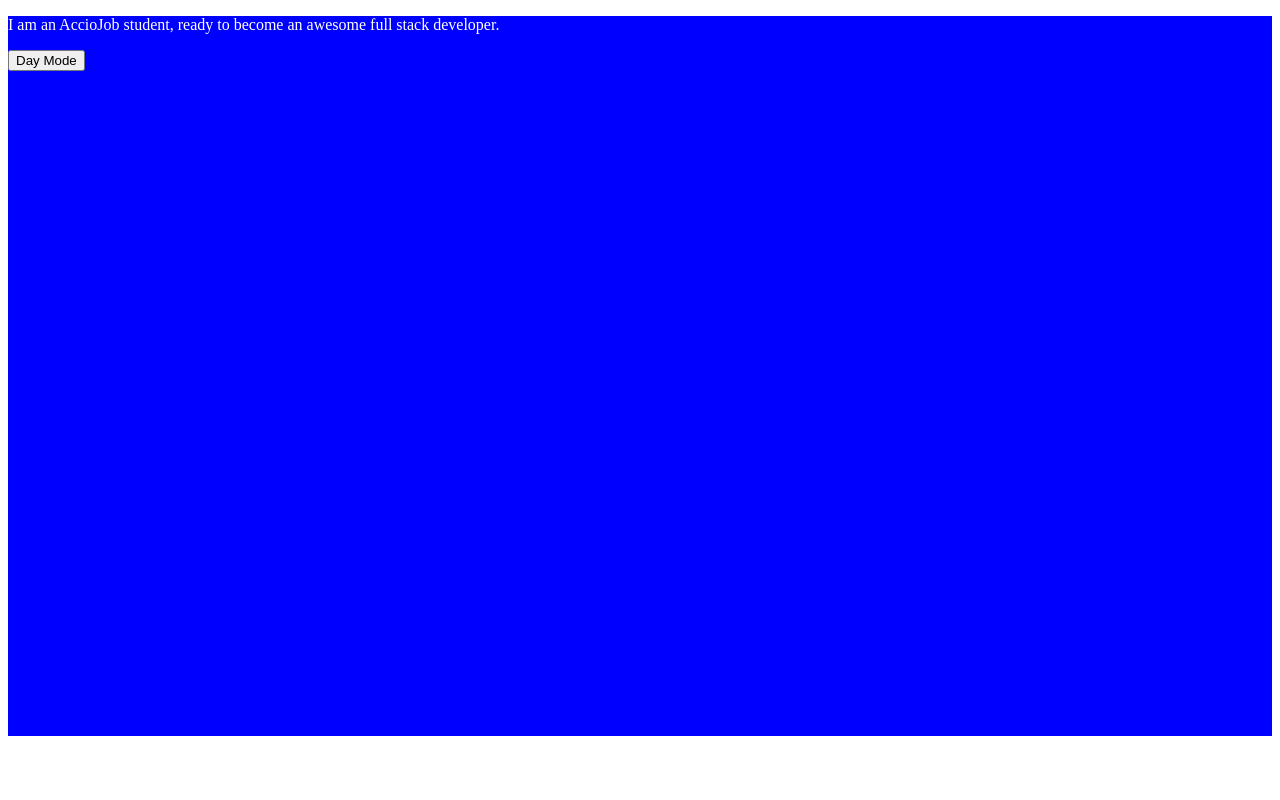
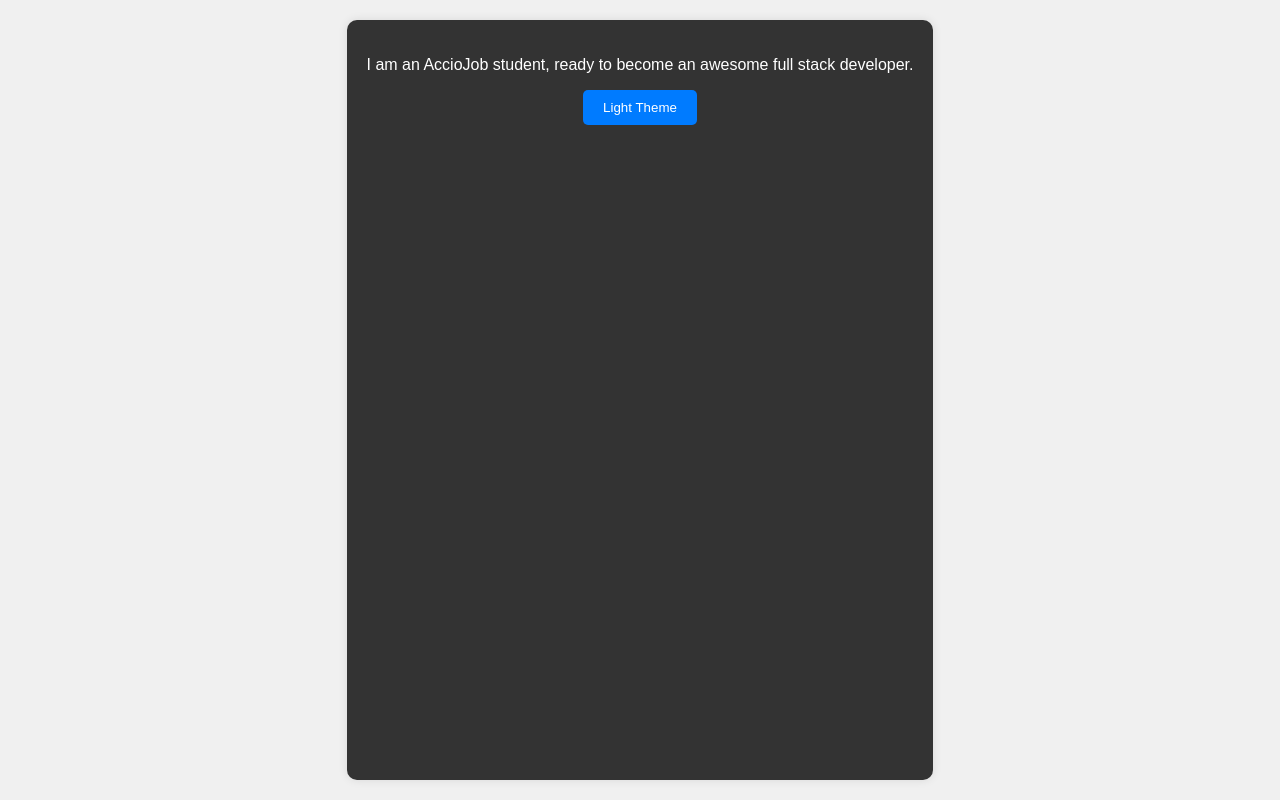
Before and after one commit to acciojob/dark-theme-nitishjaiswal2002, a website: page main.html in a window 1280 px wide. Both pictures are taken after a click on the button "Swap". Drawn offline with Linux system fonts and the light colour scheme.

Commit message:
created a submission

```diff
--- a/script.js
+++ b/script.js
@@ -6,10 +6,14 @@ function swapTheme() {
     if (app.classList.contains('day')) {
         app.classList.remove('day');
         app.classList.add('night');
-                button.textContent = 'Day Mode';
+        button.textContent = 'Light Theme';
+        button.classList.remove('button_day');
+        button.classList.add('button_night');
     } else {
         app.classList.remove('night');
         app.classList.add('day');
-                button.textContent = 'Night Mode';
+        button.textContent = 'Dark Theme';
+        button.classList.remove('button_night');
+        button.classList.add('button_day');
     }
 }
--- a/styles.css
+++ b/styles.css
@@ -1,16 +1,44 @@
 #app{
   height:90vh;
 }
-.day{
-  background-color: black;
-  color:white;
+body {
+    font-family: Arial, sans-serif;
+    margin: 0;
+    padding: 0;
+    display: flex;
+    justify-content: center;
+    align-items: center;
+    height: 100vh;
+    background-color: #f0f0f0;
 }
 
-#swap{
-  outline:0;
+main {
+    text-align: center;
+    padding: 20px;
+    border-radius: 10px;
+    box-shadow: 0 0 10px rgba(0, 0, 0, 0.1);
 }
 
-.night{
-  background-color:blue;
-  color:white;
+.day {
+    background-color: #ffffff;
+    color: #333333;
 }
+
+.night {
+    background-color: #333333;
+    color: #ffffff;
+}
+
+.button_day, .button_night {
+    padding: 10px 20px;
+    background-color: #007bff;
+    color: #ffffff;
+    border: none;
+    border-radius: 5px;
+    cursor: pointer;
+    outline: none;
+}
+
+.button_day:hover, .button_night:hover {
+    background-color: #0056b3;
+}
```
Lines whose indentation alone changed are shown as unchanged.
